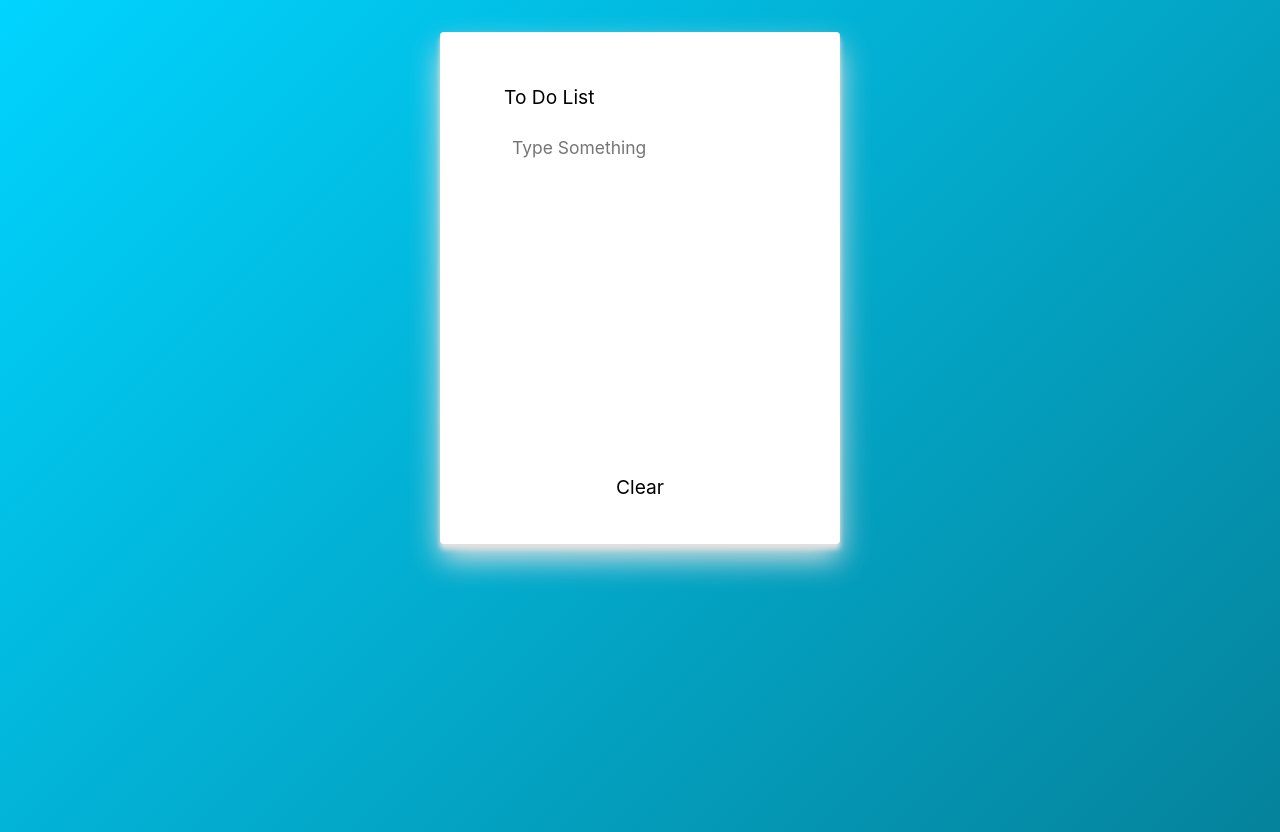
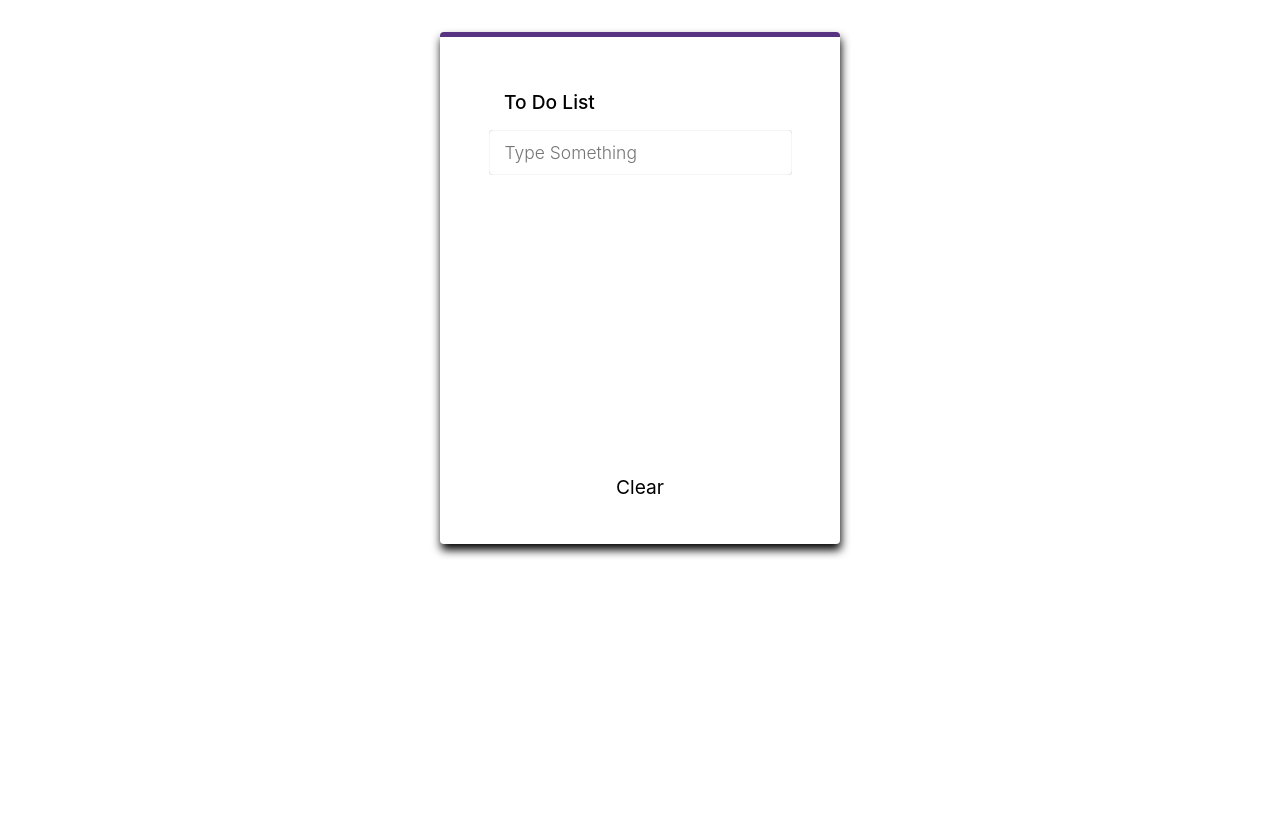
Before and after one commit to starchturrets/svelte-todo, a Svelte app: page / in a window 1280 px wide. Built offline with nearby package versions, Linux system fonts and the light colour scheme.

Commit message:
Styling improvements

```diff
--- a/package.json
+++ b/package.json
@@ -4,7 +4,7 @@
   "description": "",
   "main": "index.js",
   "scripts": {
-    "dev": "rm -rf dist && webpack-dev-server  --mode=development --config ./webpack.config.js",
+    "dev": "rm -rf dist && webpack-dev-server --host=0.0.0.0 --disable-host-check --useLocalIp  --mode=development --config ./webpack.config.js",
     "build": "rm -rf dist && webpack -p --config ./webpack.config.js"
   },
   "keywords": [],
--- a/src/components/App.svelte
+++ b/src/components/App.svelte
@@ -53,14 +53,24 @@
   div.list {
     background: #fff;
     border-radius: 4px;
-    box-shadow: 0 5px 5px #e2e0e0, 0 15px 30px #e2e0e0;
+    border-top: solid 5px #573280;
+
+    /* box-shadow: 0 5px 5px #454545, 0 15px 30px #454545; */
+    box-shadow: 1px 6px 10px 0 #000;
     display: flex;
+    align-items: center;
     flex-direction: column;
     font-size: 1.2rem;
     height: 32rem;
     margin: 2rem auto;
     padding: 2.8rem 3.5rem;
     width: 25rem;
+  }
+
+  h1 {
+    align-self: flex-start;
+    font-weight: 500;
+    margin: 0.5rem;
   }
 
   div.list__container {
@@ -79,26 +89,30 @@
     /* justify-self: center; */
   }
 
-  h1 {
-    margin: 0.5rem;
-  }
-
   input[type='text'] {
-    border-radius: 1px;
-
-    /* box-shadow: inset 0 -2px 1px #999; */
+    border-radius: 4px;
+    box-shadow: inset 0 0 1px #999;
     font-size: 0.91em;
+    margin: auto;
     margin-bottom: 0.5rem;
     margin-top: 0.5rem;
     padding: 0.75rem 1rem;
-    max-width: 18rem;
+    max-width: 100%;
+  }
+
+  input[type='text']::placeholder {
+    font-weight: 300;
   }
 
   input[type='text']:focus {
-    border-radius: 4px;
-    box-shadow: 0 0 0 2px rgb(5, 130, 155);
+    box-shadow: 0 0 0 2px #444;
+    outline: none;
 
     /* outline: solid 2px rgb(5, 130, 155); */
+  }
+
+  ul {
+    max-width: 100%;
   }
 </style>
 
--- a/src/scss/index.scss
+++ b/src/scss/index.scss
@@ -1,10 +1,17 @@
 @import './reset.scss';
-* {
-  overflow-wrap: break-word;
-}
+
 body {
-  background: linear-gradient(-45deg, rgb(5, 130, 155), rgba(0, 212, 255, 1));
-  font-family: -apple-system, BlinkMacSystemFont, 'Segoe UI', Roboto,
-    Oxygen-Sans, Ubuntu, Cantarell, 'Helvetica Neue', sans-serif;
+  // background: linear-gradient(-45deg, rgb(5, 130, 155), rgba(0, 212, 255, 1));
+  background-color: #fff;
+  font-family:
+    -apple-system,
+    BlinkMacSystemFont,
+    'Segoe UI',
+    Roboto,
+    Oxygen-Sans,
+    Ubuntu,
+    Cantarell,
+    'Helvetica Neue',
+    sans-serif;
   height: 100vh;
 }
```
